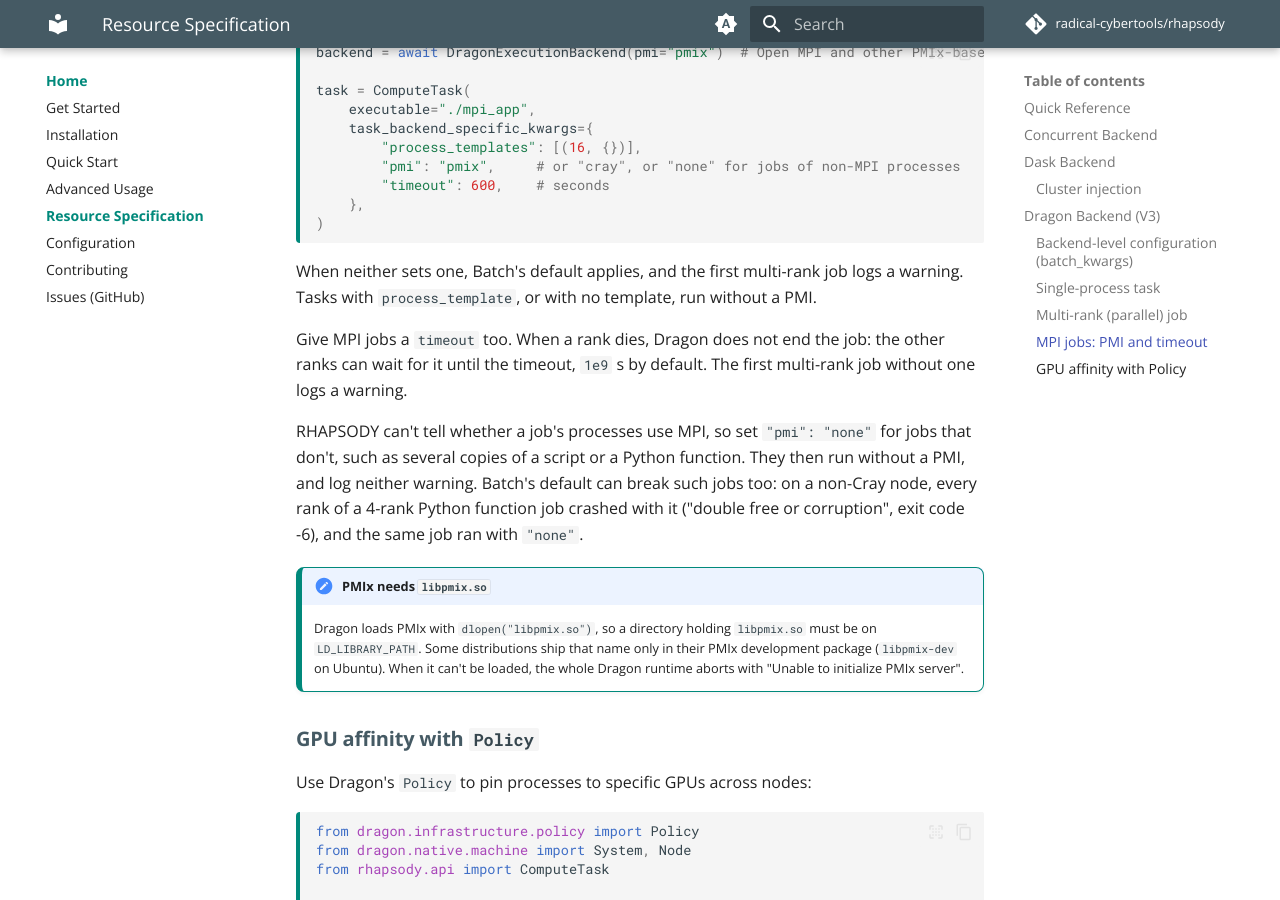
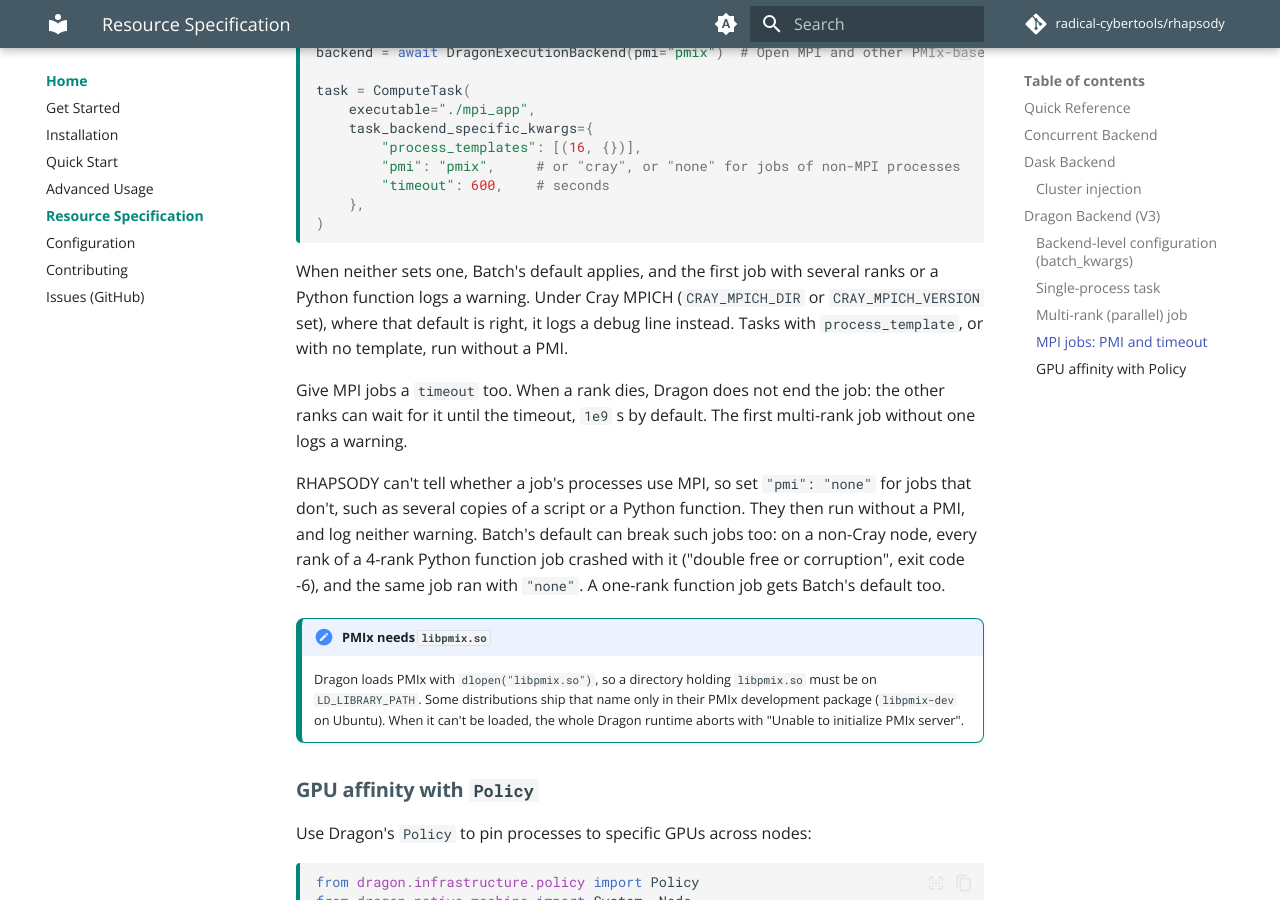
Before and after one commit to radical-cybertools/rhapsody, an MkDocs documentation site: the page built from docs/getting-started/resource-specification.md, in a window 1280 px wide and 900 px high, scrolled down 6598 px. Built offline with MkDocs 1.6.1 and Material for MkDocs 9.7.7, drawn with Linux system fonts in a browser that asks for light colours; comment, search, counter and statistics services are not loaded.

Commit message:
docs: align the Dragon PMI docs with 55a3d2c
The CHANGELOG and resource-specification.md still said only multi-rank
jobs warn. They now cover one-rank function jobs and the Cray MPICH debug
line.

advanced-usage.md kept the non-MPI jobs this PR fixed in example 02 and
the tutorials, so they set "pmi": "none" too. The Anvil, Delta and
Perlmutter MPI examples set "pmi": "cray" and a timeout.

Co-Authored-By: Claude Opus 5.5 <noreply@anthropic.com>

````diff
--- a/docs/getting-started/resource-specification.md
+++ b/docs/getting-started/resource-specification.md
@@ -273,8 +273,10 @@ task = ComputeTask(
 )
 ```
 
-When neither sets one, Batch's default applies, and the first multi-rank job logs a
-warning. Tasks with `process_template`, or with no template, run without a PMI.
+When neither sets one, Batch's default applies, and the first job with several ranks or
+a Python function logs a warning. Under Cray MPICH (`CRAY_MPICH_DIR` or
+`CRAY_MPICH_VERSION` set), where that default is right, it logs a debug line instead.
+Tasks with `process_template`, or with no template, run without a PMI.
 
 Give MPI jobs a `timeout` too. When a rank dies, Dragon does not end the job: the other
 ranks can wait for it until the timeout, `1e9` s by default. The first multi-rank job
@@ -284,7 +286,8 @@ RHAPSODY can't tell whether a job's processes use MPI, so set `"pmi": "none"` fo
 that don't, such as several copies of a script or a Python function. They then run
 without a PMI, and log neither warning. Batch's default can break such jobs too: on a
 non-Cray node, every rank of a 4-rank Python function job crashed with it ("double free
-or corruption", exit code -6), and the same job ran with `"none"`.
+or corruption", exit code -6), and the same job ran with `"none"`. A one-rank function
+job gets Batch's default too.
 
 !!! note "PMIx needs `libpmix.so`"
     Dragon loads PMIx with `dlopen("libpmix.so")`, so a directory holding `libpmix.so`
````
Also changed, not shown: CHANGELOG.md (+4 -2 lines), docs/getting-started/advanced-usage.md (+12 -5 lines), docs/hpc-machines/anvil.md (+5 -1 lines), docs/hpc-machines/ncsa-delta.md (+5 -1 lines), docs/hpc-machines/perlmutter-scalable.md (+5 -1 lines).
